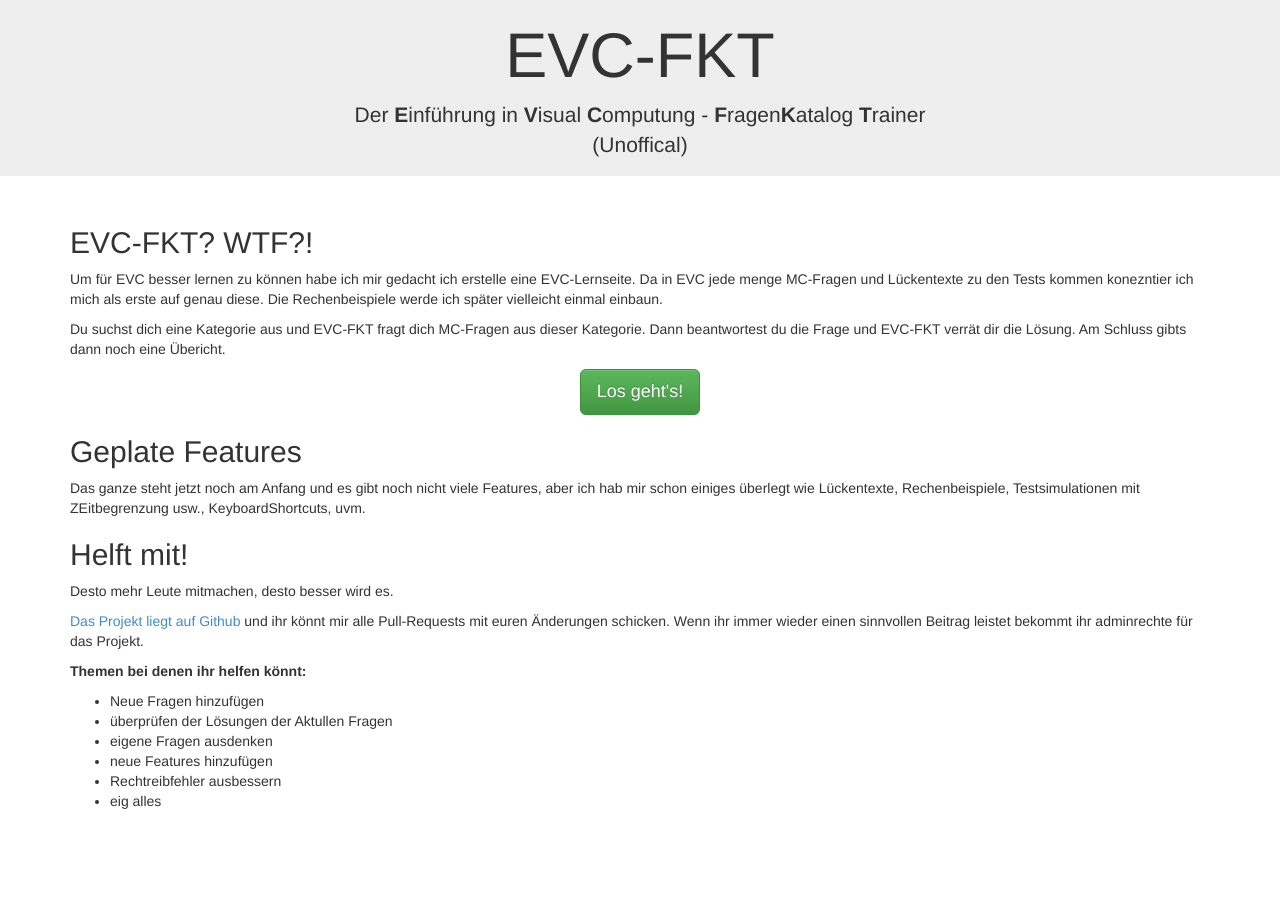
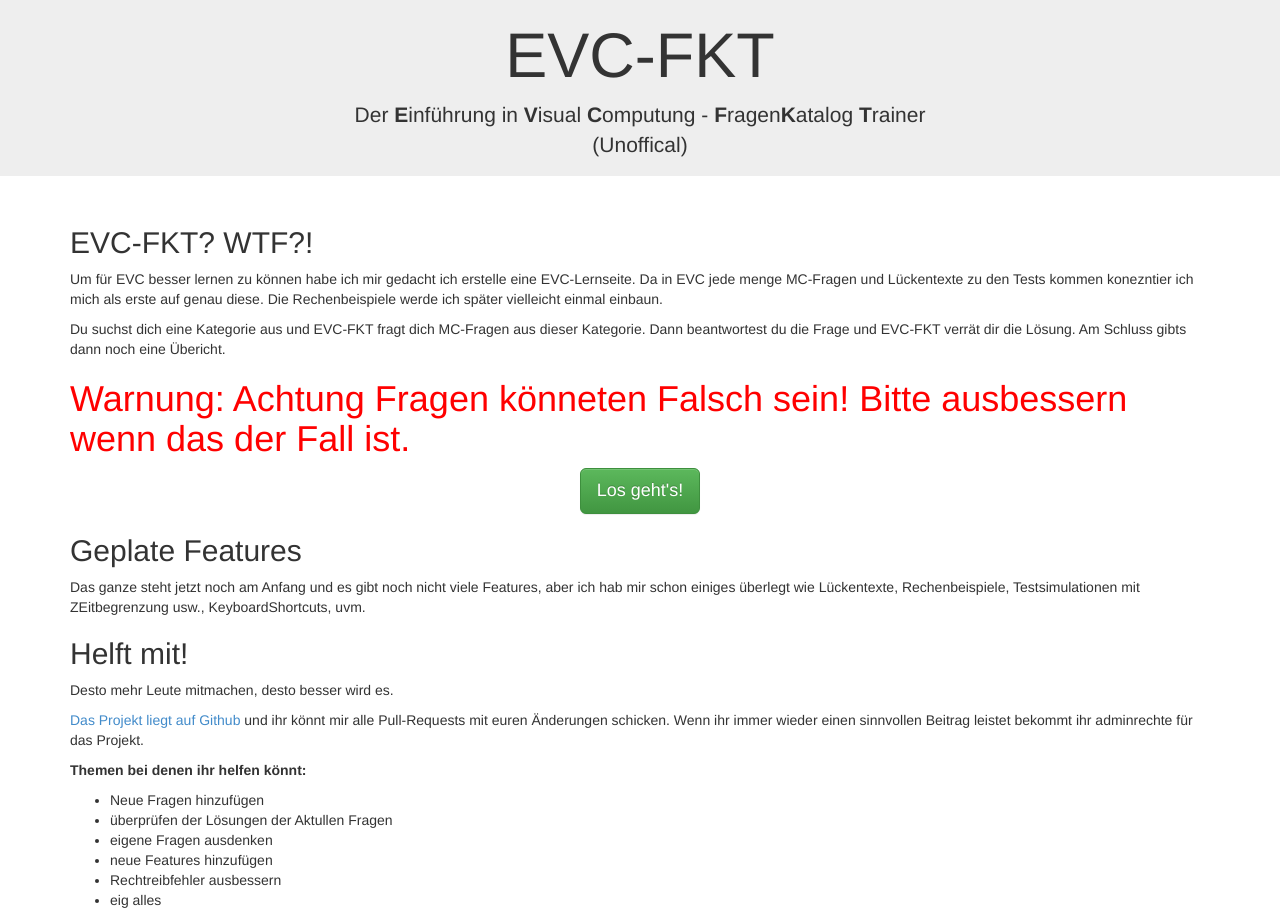
Before and after one commit to Szuuuken/evc, a plain HTML site: page index.html in a window 1280 px wide. Before the commit the page ends 821 px from the top, so only its background shows below. Drawn offline with Linux system fonts and the light colour scheme.

Commit message:
v0.0.0.0.1

```diff
--- a/css/fktcss.css
+++ b/css/fktcss.css
@@ -34,3 +34,7 @@
 	height: 10em;
 	margin-bottom: 5em;
 }
+
+.warnung{
+	color: red;
+}
--- a/index.html
+++ b/index.html
@@ -24,6 +24,7 @@
 
 			<p>Du suchst dich eine Kategorie aus und EVC-FKT fragt dich MC-Fragen aus dieser Kategorie. Dann beantwortest du die Frage und EVC-FKT verrät dir die Lösung. Am Schluss gibts dann noch eine Übericht.</p>
 
+			<h1 class="warnung">Warnung: Achtung Fragen könneten Falsch sein! Bitte ausbessern wenn das der Fall ist.</h1>
 			<button id="btn_go" type="button" class="center-block btn btn-success btn-lg" onclick="btn_go()">Los geht's!</button>
 
 			<h2>Geplate Features</h2>
```
